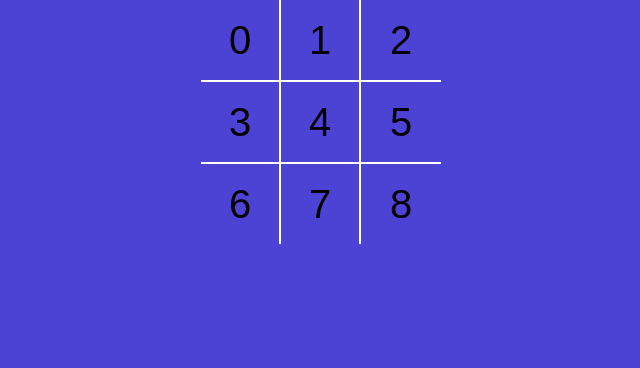
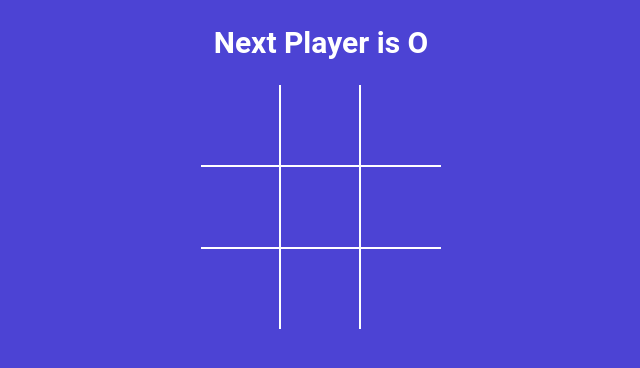
Before and after one commit to rsbisne/tictactoe-game, a React (Vite) app: page / in a window 1280 px wide. Shown: the top 368 px of the page, without its empty margins (319-959 px from the left). Built offline with nearby package versions, Linux system fonts and the light colour scheme.

Commit message:
added players and winner message

```diff
--- a/src/App.jsx
+++ b/src/App.jsx
@@ -1,10 +1,34 @@
+import { useState } from 'react';
 import './styles.scss';
 import Board from './components/Board';
+import { calculateWinner } from './winner';
 
 function App() {
+  const [squares, setSquares] = useState(Array(9).fill(null));
+  const [isXNext, setXNext] = useState(false);
+  const winner = calculateWinner(squares);
+  const nextPlayer = isXNext ? 'X' : 'O';
+  const statusMessage = winner
+    ? `Winner is ${winner}`
+    : `Next Player is ${nextPlayer}`;
+  const handleSquareClick = clickedPosition => {
+    if (squares[clickedPosition] || winner) {
+      return;
+    }
+    setSquares(currentSquares => {
+      return currentSquares.map((squareValue, position) => {
+        if (clickedPosition == position) {
+          return isXNext ? 'X' : 'O';
+        }
+        return squareValue;
+      });
+    });
+    setXNext(currentIsXNext => !currentIsXNext);
+  };
   return (
     <div className="app">
-      <Board />
+      <h2>{statusMessage}</h2>
+      <Board squares={squares} handleSquareClick={handleSquareClick} />
     </div>
   );
 }
--- a/src/components/Board.jsx
+++ b/src/components/Board.jsx
@@ -1,21 +1,29 @@
 import Square from './Square';
-const Board = () => {
+const Board = ({ squares, handleSquareClick }) => {
+  const renderSquare = position => {
+    return (
+      <Square
+        value={squares[position]}
+        onClick={() => handleSquareClick(position)}
+      />
+    );
+  };
   return (
     <div className="board">
       <div className="board-row">
-        <Square value={0} />
-        <Square value={1} />
-        <Square value={2} />
+        {renderSquare(0)}
+        {renderSquare(1)}
+        {renderSquare(2)}
       </div>
       <div className="board-row">
-        <Square value={3} />
-        <Square value={4} />
-        <Square value={5} />
+        {renderSquare(3)}
+        {renderSquare(4)}
+        {renderSquare(5)}
       </div>
       <div className="board-row">
-        <Square value={6} />
-        <Square value={7} />
-        <Square value={8} />
+        {renderSquare(6)}
+        {renderSquare(7)}
+        {renderSquare(8)}
       </div>
     </div>
   );
--- a/src/components/Square.jsx
+++ b/src/components/Square.jsx
@@ -1,6 +1,6 @@
-const Square = ({ value }) => {
+const Square = ({ value, onClick }) => {
   return (
-    <button type="button" className="square">
+    <button type="button" className="square" onClick={onClick}>
       {value}
     </button>
   );
--- /dev/null
+++ b/src/winner.js
@@ -0,0 +1,19 @@
+export function calculateWinner(squares) {
+  const lines = [
+    [0, 1, 2],
+    [3, 4, 5],
+    [6, 7, 8],
+    [0, 3, 6],
+    [1, 4, 7],
+    [2, 5, 8],
+    [0, 4, 8],
+    [2, 4, 6],
+  ];
+  for (let i = 0; i < lines.length; i++) {
+    const [a, b, c] = lines[i];
+    if (squares[a] && squares[a] === squares[b] && squares[a] === squares[c]) {
+      return squares[a];
+    }
+  }
+  return null;
+}
```
